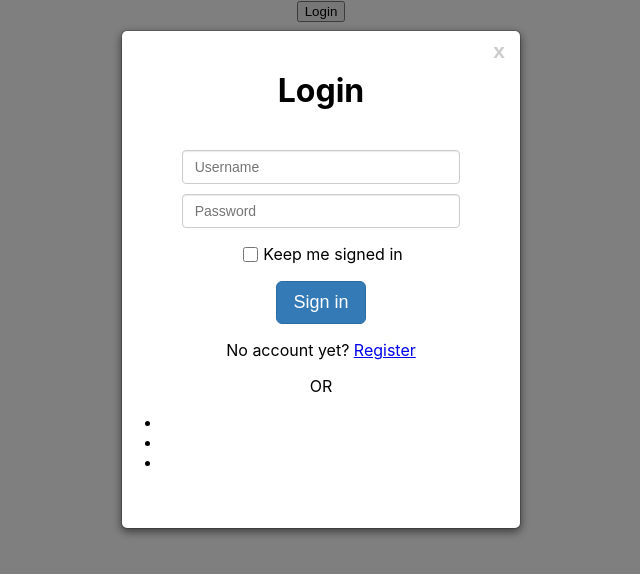
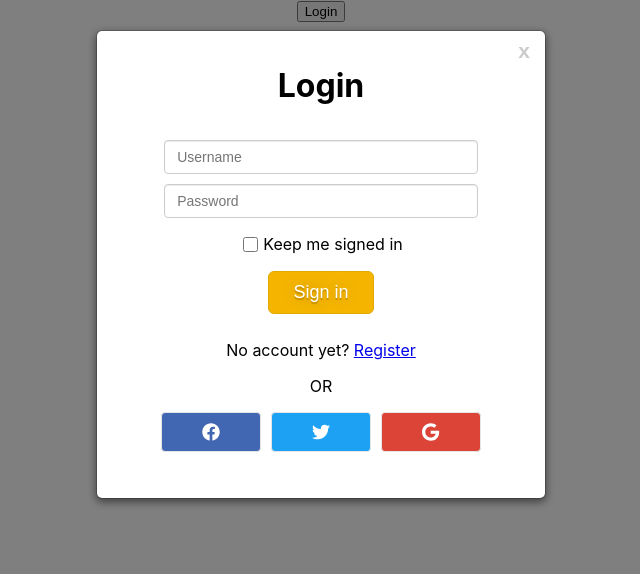
Before and after one commit to strigonone/levelupworksv2, a React (Create React App) app: page / in a window 1280 px wide. Both pictures are taken after a click on the button "Login". Shown: the top 574 px of the page, without its empty margins (319-959 px from the left). Built offline with nearby package versions, Linux system fonts and the light colour scheme.

Commit message:
fixed close modal

```diff
--- a/package.json
+++ b/package.json
@@ -3,6 +3,8 @@
   "version": "0.1.0",
   "private": true,
   "dependencies": {
+    "@fortawesome/free-brands-svg-icons": "^5.15.3",
+    "@fortawesome/react-fontawesome": "^0.1.14",
     "@testing-library/jest-dom": "^5.14.1",
     "@testing-library/react": "^11.2.7",
     "@testing-library/user-event": "^12.8.3",
--- a/src/components/LoginForm.css
+++ b/src/components/LoginForm.css
@@ -41,9 +41,9 @@
   position: relative;
   flex-direction: column;
   background-color: white;
-  width: 400px;
+  width: 450px;
   margin: 30px auto;
-  padding-bottom: 40px;
+  padding-bottom: 30px;
   box-shadow: 0 3px 9px rgb(0 0 0 / 50%);
   border: 1px solid rgba(0, 0, 0, 0.2);
   background-clip: padding-box;
@@ -52,7 +52,7 @@
 }
 
 .login-form-box h1 {
-  margin: 40px 0;
+  margin: 35px 0;
 }
 
 .login-form-box input[type="text"],
@@ -84,12 +84,45 @@ input[type="password"] {
 }
 
 .submit-button {
-  padding: 10px 16px;
+  padding: 10px 24px;
   font-size: 18px;
   border-radius: 6px;
-  background-color: #337ab7;
-  border: 1px solid #2e6da4;
+  margin-bottom: 10px;
+  background-color: #f4b400;
+  border: 1px solid #e2aa00;
   color: white;
+  text-shadow: 0 2px 1px rgb(0 0 0 / 20%), 0 0 18px rgb(0 0 0 / 20%);
+}
+
+.social-media-container {
+  list-style-type: none;
+  padding: 0;
+  margin-top: 0;
+  display: flex;
+  justify-content: center;
+}
+
+.social-media-container button {
+  font-size: 18px;
+  line-height: 0.1;
+  padding: 10px 40px;
+  border: 1px solid #e6e6e6;
+  color: white;
+  border-radius: 4px;
+}
+
+.social-media-container .facebook {
+  background-color: #4267b2;
+}
+.social-media-container .twitter {
+  background-color: #1da1f2;
+}
+.social-media-container .google {
+  background-color: #db4437;
+}
+
+.social-media-container li:nth-child(2) {
+  margin: 0 10px;
 }
 
 /* Dark background fade in out */
--- a/src/components/LoginForm.js
+++ b/src/components/LoginForm.js
@@ -1,5 +1,7 @@
 import React from 'react'
 import './LoginForm.css';
+import { FontAwesomeIcon } from '@fortawesome/react-fontawesome';
+import { faFacebook, faTwitter, faGoogle } from '@fortawesome/free-brands-svg-icons';
 
 const LoginForm = (props) => {
     return (
@@ -8,7 +10,7 @@ const LoginForm = (props) => {
         <div className="login-form-container">
             <div className="login-form-box">
                 <h1>Login</h1>
-                <button className="close" onClick={() => props.setModal(true)}>x</button>
+                <button className="close" onClick={() => props.setModal(false)}>x</button>
                 <form>
                     <input
                         type="text"
@@ -28,12 +30,12 @@ const LoginForm = (props) => {
                     <button type="submit" className="submit-button">Sign in</button>
                     <p>No account yet? <a href="/">Register</a></p>
                     <p>OR</p>
-                    <ul className="social-media-container">
-                        <li></li>
-                        <li></li>
-                        <li></li>
-                    </ul>
                 </form>
+                <ul className="social-media-container">
+                    <li><button className="facebook"><FontAwesomeIcon icon={faFacebook} /></button></li>
+                    <li><button className="twitter"><FontAwesomeIcon icon={faTwitter} /></button></li>
+                    <li><button className="google"><FontAwesomeIcon icon={faGoogle} /></button></li>
+                </ul>
             </div>
         </div>
     </div>
--- a/src/components/Navbar.js
+++ b/src/components/Navbar.js
@@ -4,11 +4,11 @@ import './Navbar.css';
 
 const Navbar = () => {
     const [showModal, setShowModal] = useState(false);
-
+    console.log(showModal);
     return (
         <div>
             <button onClick={() => setShowModal(true)}>Login</button>
-            <LoginForm showModal={showModal} setModal={() => setShowModal()} />
+            <LoginForm showModal={showModal} setModal={setShowModal} />
         </div>
     )
 }
```
Also changed, not shown: 1 other file (tests, documents, lock files or other folders).
